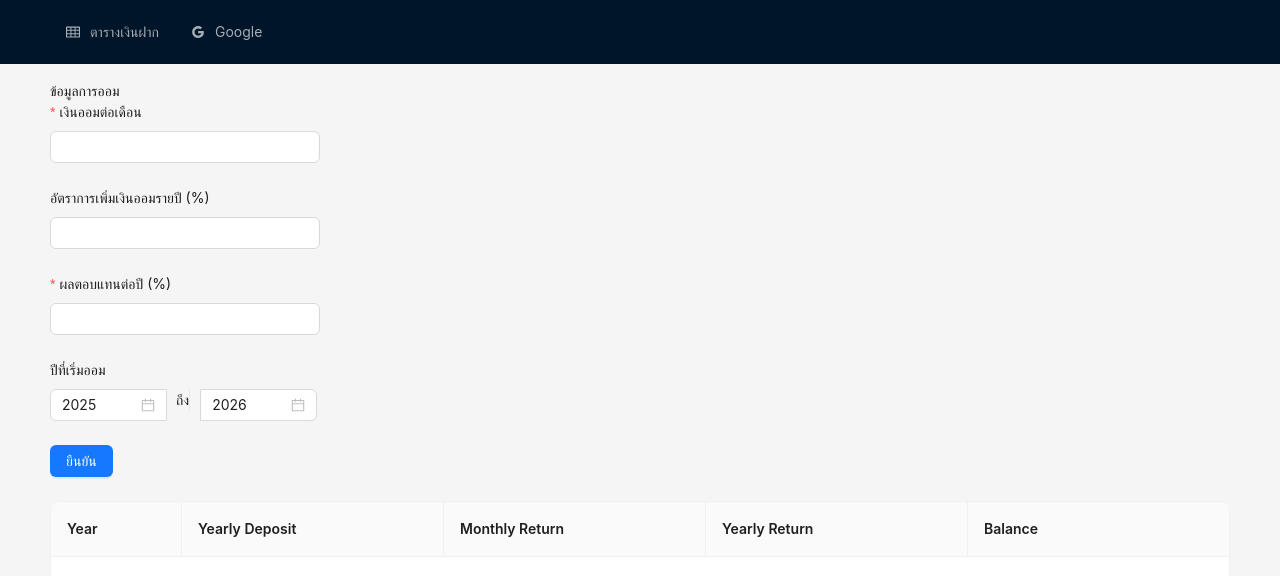
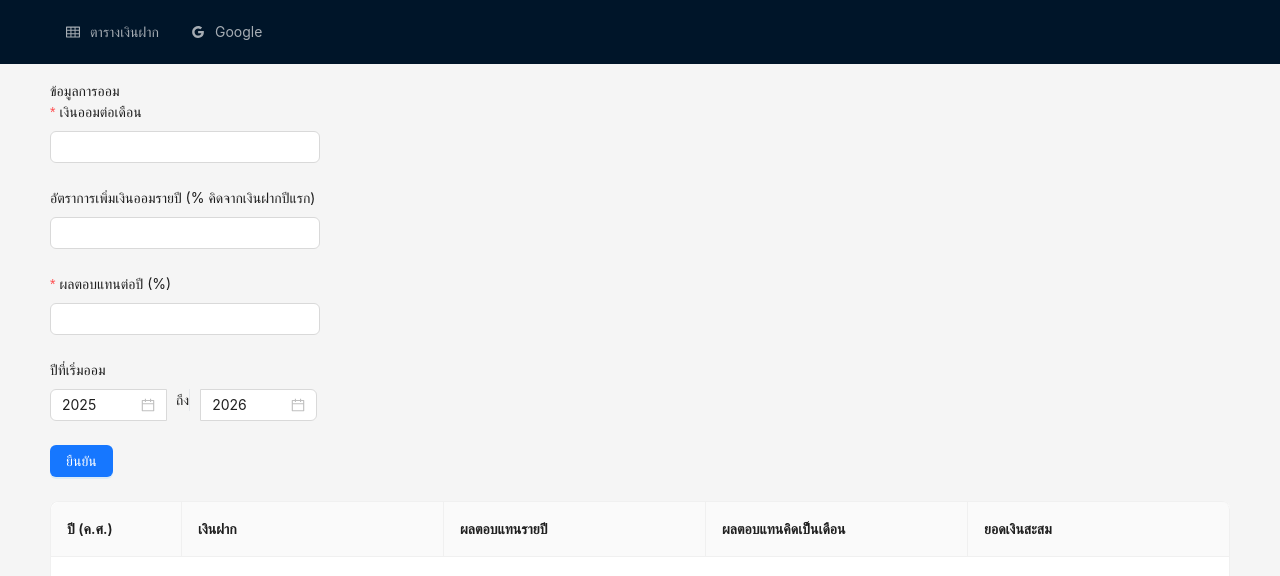
Before and after one commit to masadaark/riseup-v1, a React (Vite) app in the folder riseup-v1/: page /deposit-table in a window 1280 px wide. Shown: the top 576 px of the page. Built offline with nearby package versions, Linux system fonts and the light colour scheme.

Commit message:
fix-component-detail

```diff
--- a/riseup-v1/src/components/form/DepositTableForm.component.tsx
+++ b/riseup-v1/src/components/form/DepositTableForm.component.tsx
@@ -54,7 +54,7 @@ const FormDepositTable: React.FunctionComponent<{onFinish?:(a:DepositFormModel)=
                         step="any" />
                 </Form.Item>
                 <Form.Item
-                    label="อัตราการเพิ่มเงินออมรายปี (%)"
+                    label="อัตราการเพิ่มเงินออมรายปี (% คิดจากเงินฝากปีแรก)"
                     name="increase_deposit_percent"
                 >
                     <Input
--- a/riseup-v1/src/components/table/DepositTable.component.tsx
+++ b/riseup-v1/src/components/table/DepositTable.component.tsx
@@ -13,27 +13,27 @@ export interface DepositTableInterface {
 
 const columns: TableColumnsType<DepositTableInterface> = [
     {
-        title: 'Year',
+        title: 'ปี (ค.ศ.)',
         dataIndex: 'year',
         width: 100
     },
     {
-        title: 'Yearly Deposit',
+        title: 'เงินฝาก',
         dataIndex: 'yearlyDeposit',
         width: 200,
     },
     {
-        title: 'Monthly Return',
+        title: 'ผลตอบแทนรายปี',
+        dataIndex: 'yearlyReturn',
+        width: 200,
+    },
+    {
+        title: 'ผลตอบแทนคิดเป็นเดือน',
         dataIndex: 'monthlyReturn',
         width: 200,
     },
     {
-        title: 'Yearly Return',
-        dataIndex: 'yearlyReturn',
-        width: 200,
-    },
-    {
-        title: 'Balance',
+        title: 'ยอดเงินสะสม',
         dataIndex: 'balance',
         width: 200,
     }
```
